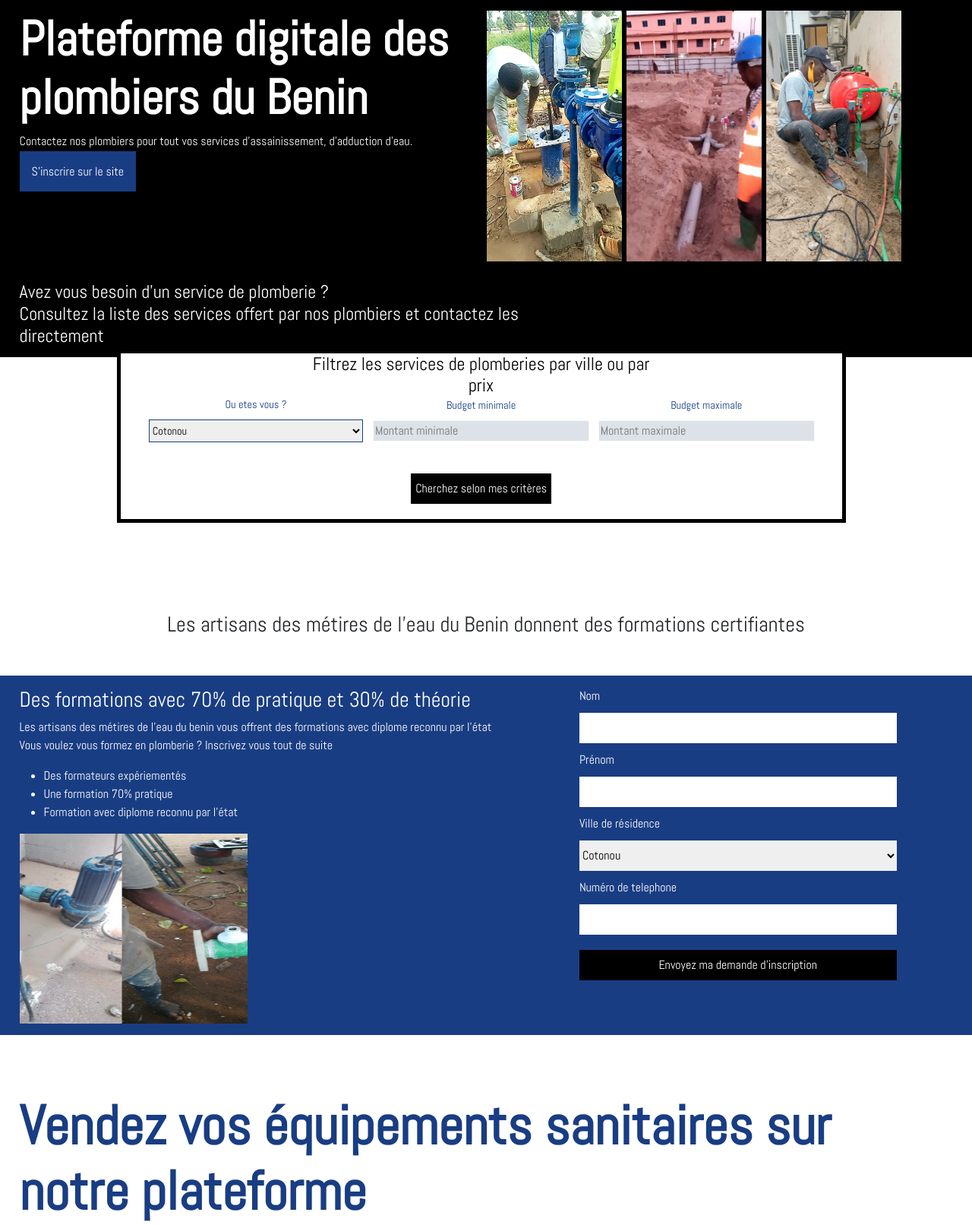
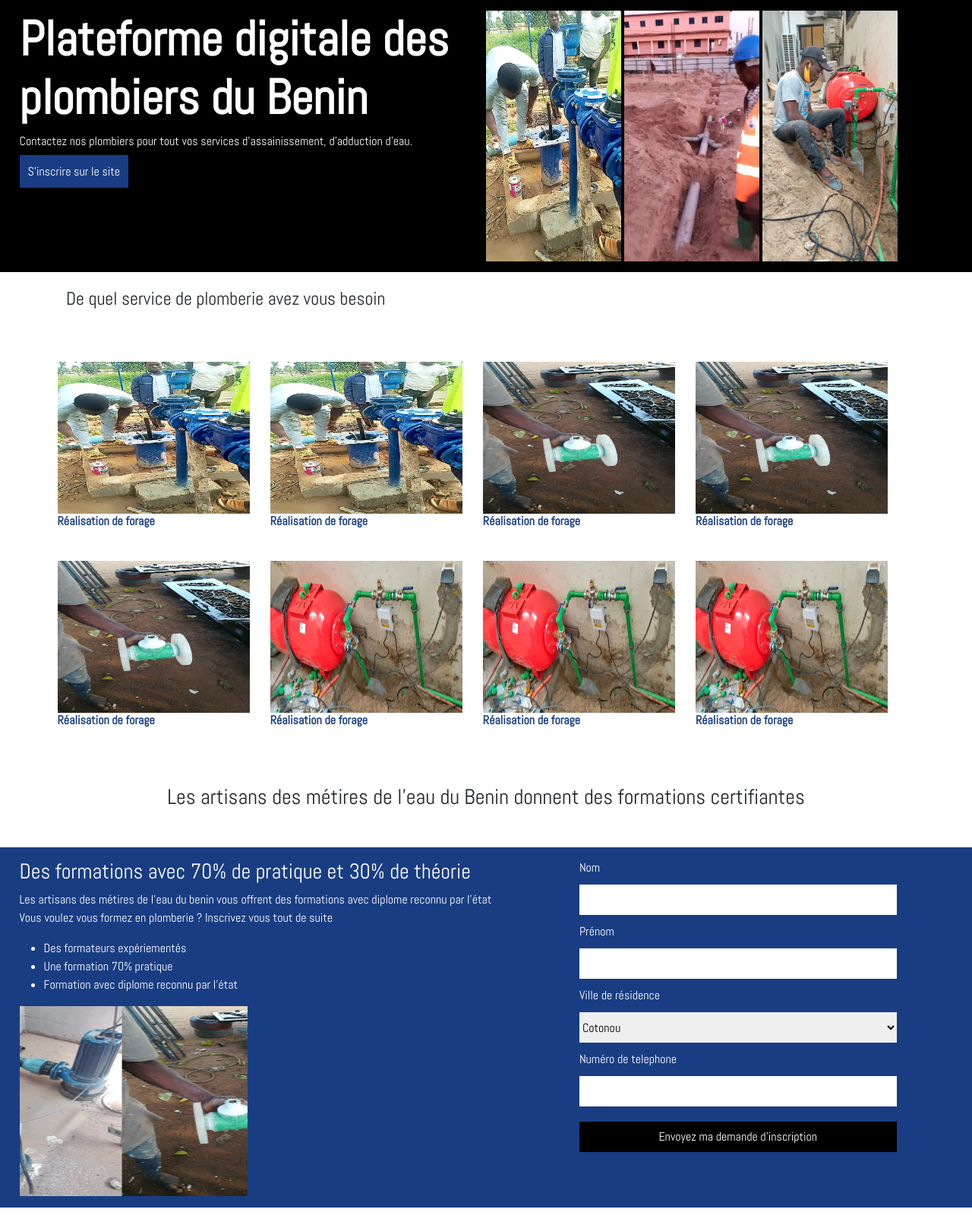
Before and after one commit to maxxender/artisans-eaux-benin, a PHP site: page / in a window 1280 px wide. Shown: the part 78-1690 px from the top of the page at 76% size. Run offline with PHP 8.4, Linux system fonts and the light colour scheme; data that the repository does not hold is empty.

Commit message:
jai changer la partie service sur la page index et modifier son css

```diff
--- a/index.css
+++ b/index.css
@@ -12,9 +12,14 @@
 @media all and (max-width:768px) {
     .president{
         width: 100%;
-        margin: 8px 0;
+        margin: 8px 0 0 0;
         display: inline-block;
         color: #ffffff;
+    }
+}
+@media screen and (max-width:768px) {
+    body{
+        border: 0;
     }
 }
 .president-part{
@@ -28,6 +33,7 @@
         width: 100%;
         display: inline-block;
         margin: 20px 0;
+        border: 0px solid red;
     }
 }
 
@@ -41,13 +47,13 @@
 .president-part img{
     height: 330px;
     width: 29%;
-    margin: 1px;
+    margin: 1px 0;
     display: inline-block;
 }
 @media all and (max-width:768px) {
     .president-part img{
         margin: 0 1px ;
-        width: 32%;
+        width: 30%;
         height:150px;
         display: inline-block;
     }
@@ -65,7 +71,7 @@ h1{
     border: 1px solid #193d83;
     background-color: #193d83;
     color: #fff;
-    padding: 15px;
+    padding: 10px;
     text-decoration: none;
     cursor: pointer;
 }
@@ -82,17 +88,18 @@ h1{
         border: 1px solid #193d83;
         background-color: #193d83;
         color: #fff;
-        padding: 10px;
+        padding: 2px;
         text-decoration: none;
         cursor: pointer;
-        width: 90%;
+        width: 60%;
+        font-size: 0.7em;
     }
 
 }
 .services{
     display: inline-block;
-    width: 98%;
-    margin: 40px 1%;
+    width: 100%;
+    margin: 40px 0;
 }
 @media all and (max-width:768px) {
     .services{
@@ -102,14 +109,18 @@ h1{
     }
 }
 
-.services-prev-title{
+.services-prev{
+    border: 0px solid black;
+    width: 90%;
+    margin: 10px 5%;
+}
+.services-title{
     font-size: 1.5em;
     width: 100%;
     margin: 0 0;
-    background-color: #000;
-    color: #fff;
     padding: 100px 0;
     padding: 1% 40% 1% 2%;
+    border: 0px solid black;
 }
 @media all and (max-width:768px) {
     .services-prev-title{
@@ -117,18 +128,17 @@ h1{
         font-size: 1.0em;
         width: 100%;
         margin: 0 0;
-        background-color: #193d83;
+        background-color: #000;
         color: #fff;
         padding: 0;
     }
 }
 
 .service{
-    width: 30%;
-    margin: 10px 1.3%;
-    padding: 1%;
+    width: 22%;
+    margin: 17px 1%;
     display: inline-block;
-    border: 1px solid #193d83;
+    border: 0px solid black;
 }
 .service a{
     text-decoration: none;
@@ -141,6 +151,9 @@ h1{
         display: inline-block;
         width: 47%;
     }
+    .service a, .service-price{
+        font-size: 0.8em;
+    }
 }
 *{
     border: 0px solid red;
@@ -148,6 +161,8 @@ h1{
 
 .service-title{
     font-size: 1.0em;
+    font-weight: bold;
+    color: #193d83;
 }
 @media all and (max-width:768px){
     .service-title{
@@ -158,7 +173,7 @@ h1{
 
 .service img{
     width: 100%;
-    height: 230px
+    height: 200px
 }
 @media all and (max-width:768px) {
     .service img{
--- a/index.php
+++ b/index.php
@@ -45,21 +45,42 @@
     </div>
 
     <div class="services-prev">
-      <h3 class="services-prev-title">
-        Avez vous besoin d'un service de plomberie ? <br/>
-        Consultez la liste des services offert par nos plombiers et contactez les directement<br/>
-      </h3>
-      <?php include_once "filtre.php" ?>
-      <div class="services">
-          <?php foreach($services as $service):?>
-            <div class="service">
-              <h3 class="service-title"><?= $service['titre_service'] ?> </h3>
-              <img src="./images/WhatsApp Image 2023-05-09 at 09.24.57 (1).jpeg" alt="" class="image">
-              <span class="service-price"><?= $service['prix_service'] ?> f cfa</span> / <a href="tel:+229<?= $service['tel'] ?>">Appelez le plombier</a>
+      <h3 class="services-title">De quel service de plomberie avez vous besoin</h3>
+        <div class="services">
+          <div class="service">
+            <img src="./images/WhatsApp Image 2023-05-08 at 22.21.18.jpeg" alt="" class="image">
+            <h5 class="service-title">Réalisation de forage</h5>
           </div>
-          <?php endforeach ?>
+          <div class="service">
+            <img src="./images/WhatsApp Image 2023-05-08 at 22.21.18.jpeg" alt="" class="image">
+            <h5 class="service-title">Réalisation de forage</h5>
+          </div>
+          <div class="service">
+            <img src="./images/WhatsApp Image 2023-05-08 at 22.21.36.jpeg" alt="" class="image">
+            <h5 class="service-title">Réalisation de forage</h5>
+          </div>
+          <div class="service">
+            <img src="./images/WhatsApp Image 2023-05-08 at 22.21.36.jpeg" alt="" class="image">
+            <h5 class="service-title">Réalisation de forage</h5>
+          </div>
+          <div class="service">
+            <img src="./images/WhatsApp Image 2023-05-08 at 22.21.36.jpeg" alt="" class="image">
+            <h5 class="service-title">Réalisation de forage</h5>
+          </div>
+          <div class="service">
+            <img src="./images/WhatsApp Image 2023-05-09 at 09.24.57 (2).jpeg" alt="" class="image">
+            <h5 class="service-title">Réalisation de forage</h5>
+          </div>
+          <div class="service">
+            <img src="./images/WhatsApp Image 2023-05-09 at 09.24.57 (2).jpeg" alt="" class="image">
+            <h5 class="service-title">Réalisation de forage</h5>
+          </div>
+          <div class="service">
+            <img src="./images/WhatsApp Image 2023-05-09 at 09.24.57 (2).jpeg" alt="" class="image">
+            <h5 class="service-title">Réalisation de forage</h5>
+          </div>
+        </div>
       </div>
-    </div>
 
     <h3 class="titre-formation" id="formations">Les artisans des métires de l'eau du Benin donnent des formations certifiantes</h3>
     <div class="formation-prev">
```
